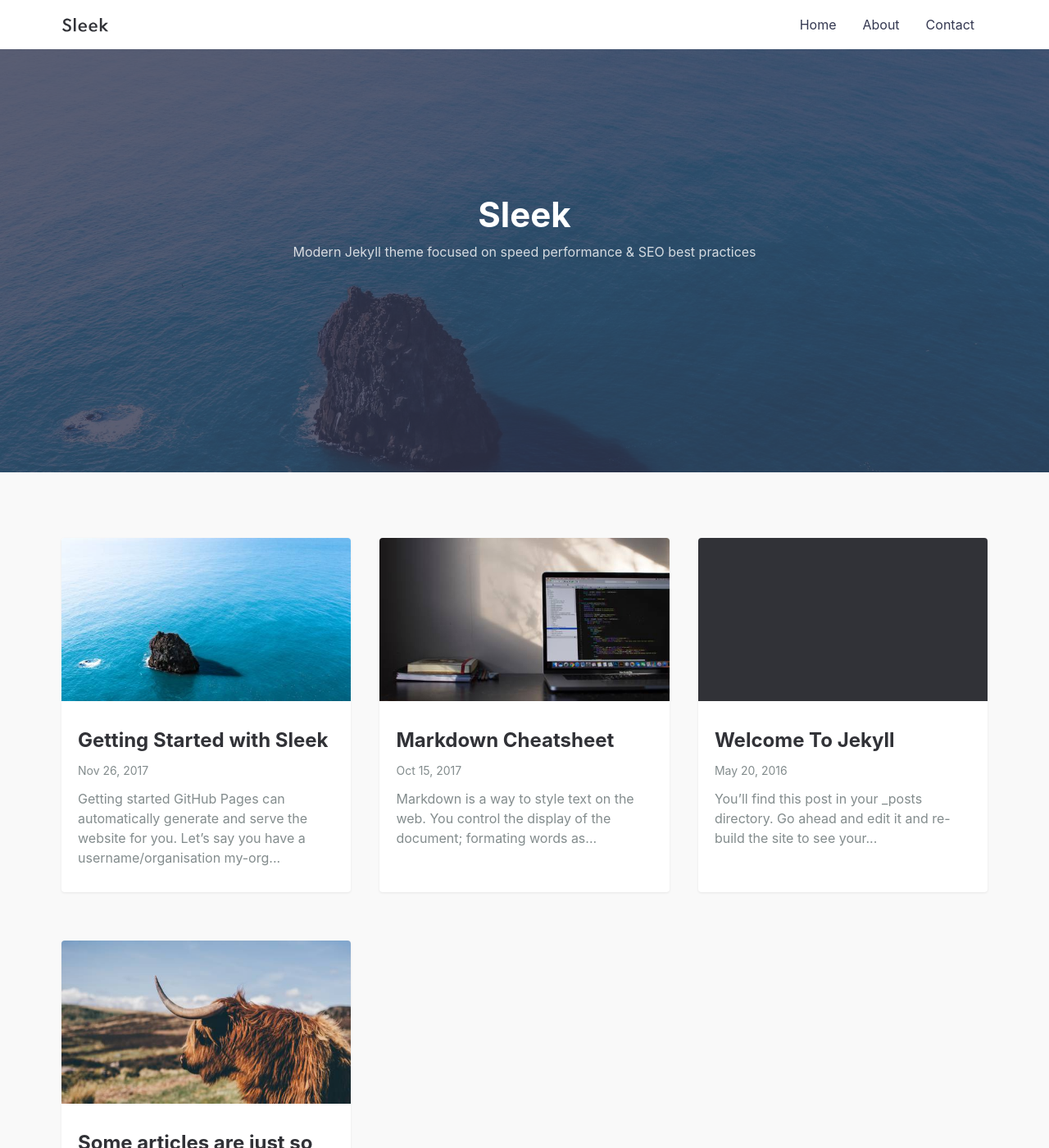
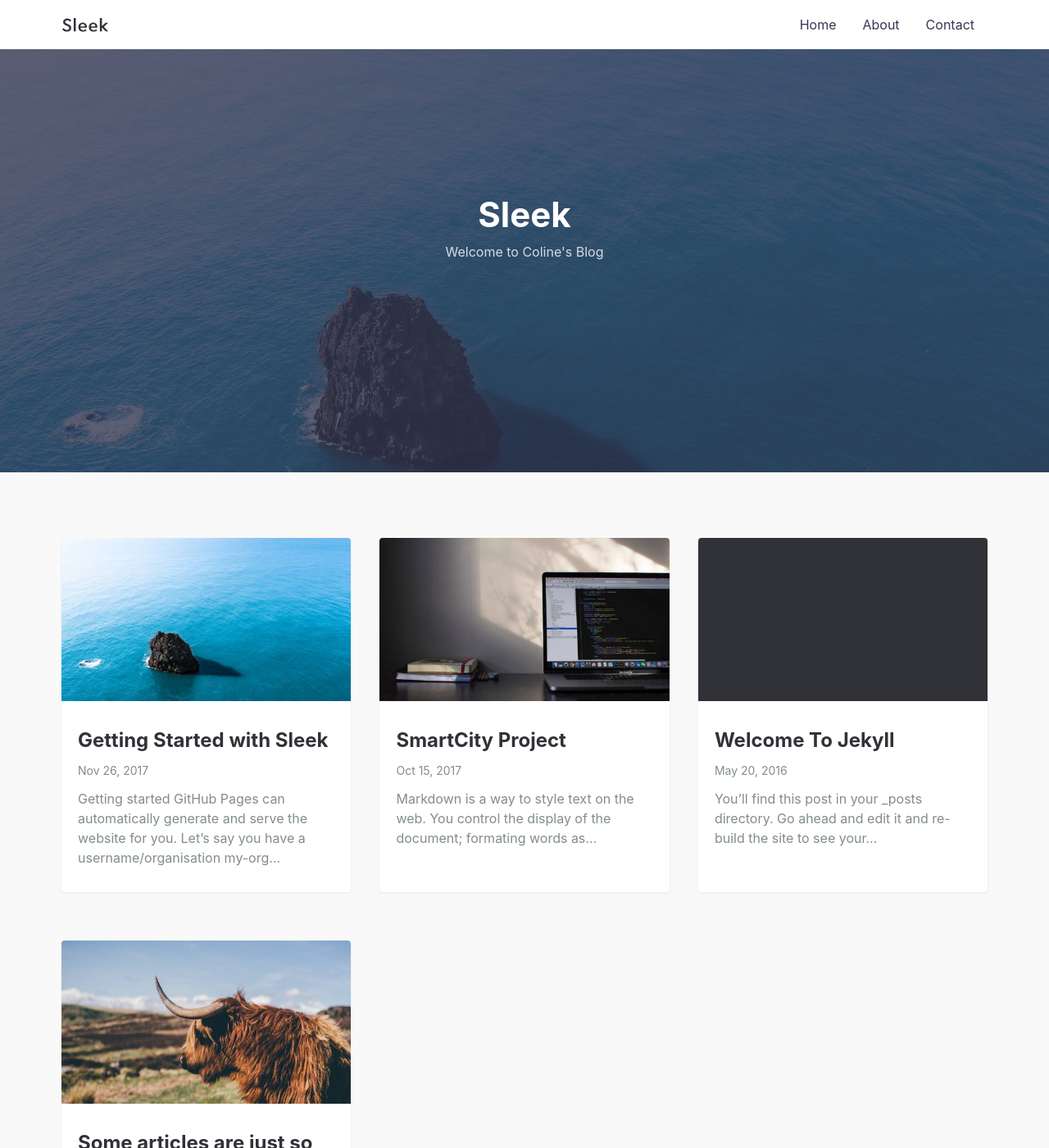
Before and after one commit to cpti372/cpti372.github.io, a Jekyll site: the page built from index.md, in a window 1280 px wide and 1400 px high. Shown: the whole window at 82% size. Built offline with Jekyll 4.4.1, drawn with Linux system fonts in a browser that asks for light colours.

Commit message:
intro change

```diff
--- a/_layouts/default.html
+++ b/_layouts/default.html
@@ -21,7 +21,7 @@ layout: compress
     <div class="hero lazyload" data-bg="{{site.url}}/assets/img/posts/sleek_lg.jpg">
       <div class="hero__wrap">
         <h1 class="hero__title">Sleek</h1>
-        <p class="hero__meta">Modern Jekyll theme focused on speed performance & SEO best practices</p>
+        <p class="hero__meta">Welcome to Coline's Blog</p>
       </div>
     </div>
 
--- a/_posts/2017-10-15-markdown-cheatsheet.md
+++ b/_posts/2017-10-15-markdown-cheatsheet.md
@@ -1,6 +1,6 @@
 ---
 layout: post
-title: Markdown Cheatsheet
+title: SmartCity Project
 summary: Markdown is a way to style text on the web. You control the display of the document; formating words as bold or italic, adding images, and creating lists are just a few of the things we can do with Markdown. Mostly, Markdown is just regular text with a few non-alphabetic characters thrown in.
 featured-img: emile-perron-190221
 
```
